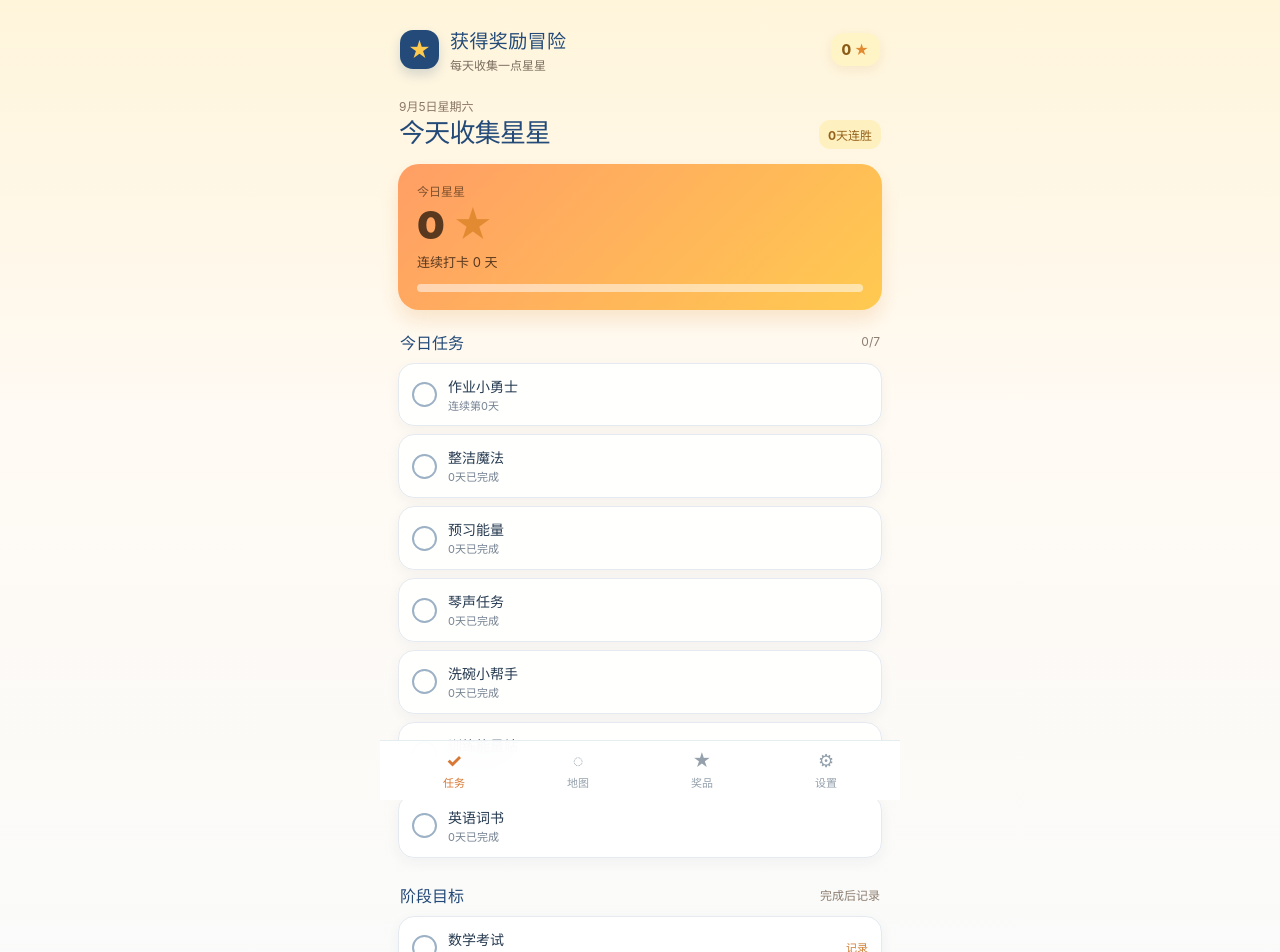
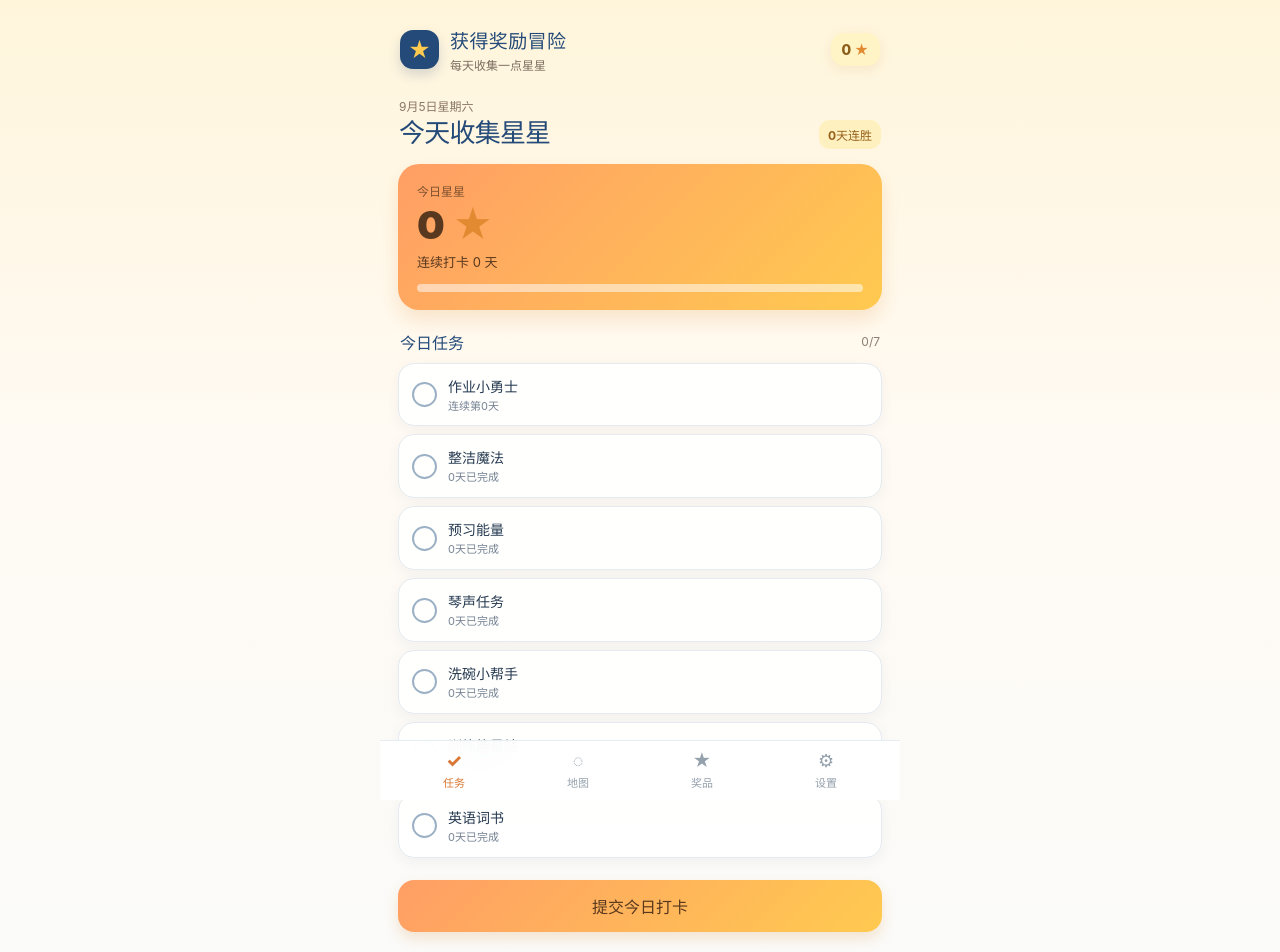
Before and after one commit to willzhan1983/reward-adventure, a React (Vite) app: page / in a window 1280 px wide. Shown: the top 952 px of the page. Built offline with nearby package versions, Linux system fonts and the light colour scheme.

Commit message:
feat: add explicit daily check-in submission

```diff
--- a/src/App.jsx
+++ b/src/App.jsx
@@ -1,6 +1,6 @@
 import React, { useEffect, useMemo, useState } from "react";
 import { dateKeyFromDate, monthKeyFromDate } from "./domain/defaults.js";
-import { ensureCurrentMonth, getMonthSummary, redeemReward, setGoalStatus, toggleDailyCheckIn } from "./domain/calculations.js";
+import { ensureCurrentMonth, getMonthSummary, redeemReward, setGoalStatus, submitDailyCheckIns } from "./domain/calculations.js";
 import { loadState, saveState } from "./domain/storage.js";
 import BottomNav from "./components/BottomNav.jsx";
 import TodayScreen from "./screens/TodayScreen.jsx";
@@ -19,14 +19,14 @@ export default function App() {
   useEffect(() => saveState(state), [state]);
 
   function update(nextState) { setState(nextState); }
-  function toggleTask(taskId, dateKey = dateKeyFromDate(today)) { update(toggleDailyCheckIn(state, dateKey, taskId)); }
+  function submitTasks(taskIds, dateKey = dateKeyFromDate(today)) { update(submitDailyCheckIns(state, dateKey, taskIds)); }
   function toggleGoal(taskId) { update(setGoalStatus(state, monthKey, taskId, !state.months[monthKey]?.goals?.[taskId])); }
   function handleRedeem(rewardId) {
     const result = redeemReward(state, monthKey, rewardId);
     if (!result.ok) window.alert(result.reason); else update(result.state);
   }
 
-  const screenProps = { state, monthKey, summary, today, onToggleTask: toggleTask, onToggleGoal: toggleGoal, onRedeem: handleRedeem, onUpdate: update };
+  const screenProps = { state, monthKey, summary, today, onSubmitTasks: submitTasks, onToggleGoal: toggleGoal, onRedeem: handleRedeem, onUpdate: update };
   return <main className="app-shell">
     <header className="app-header"><div className="brand-mark" aria-hidden="true">★</div><div><h1>获得奖励冒险</h1><p>每天收集一点星星</p></div><div className="points-pill" aria-label={`可用积分${summary.availablePoints}颗星星`}>{summary.availablePoints} <span>★</span></div></header>
     <section className="screen-region">
--- /dev/null
+++ b/src/checkin.css
@@ -0,0 +1,24 @@
+.submit-checkin {
+  width: 100%;
+  margin-top: 14px;
+  padding: 14px;
+  border: 0;
+  border-radius: 16px;
+  background: linear-gradient(135deg, #ff9e65, #ffca50);
+  color: #58381e;
+  font-weight: 900;
+  box-shadow: 0 7px 14px rgba(221, 141, 52, 0.2);
+  cursor: pointer;
+}
+
+.submit-checkin:active {
+  transform: scale(0.985);
+}
+
+.save-confirmation {
+  margin: 10px 0 0;
+  text-align: center;
+  color: #3d9b7b;
+  font-size: 13px;
+  font-weight: 800;
+}
--- a/src/domain/calculations.js
+++ b/src/domain/calculations.js
@@ -94,6 +94,13 @@ export function toggleDailyCheckIn(state, dateKey, taskId) {
   return { ...state, months: { ...state.months, [monthKey]: { ...month, days } } };
 }
 
+export function submitDailyCheckIns(state, dateKey, taskIds) {
+  const monthKey = dateKey.slice(0, 7);
+  const month = monthRecord(state, monthKey);
+  const day = Object.fromEntries(taskIds.map((taskId) => [taskId, true]));
+  return { ...state, months: { ...state.months, [monthKey]: { ...month, days: { ...month.days, [dateKey]: day } } } };
+}
+
 export function setGoalStatus(state, monthKey, taskId, status) {
   const month = monthRecord(state, monthKey);
   const goals = { ...month.goals, [taskId]: Boolean(status) };
--- a/src/screens/TodayScreen.jsx
+++ b/src/screens/TodayScreen.jsx
@@ -1,14 +1,37 @@
-import React from "react";
+import React, { useEffect, useState } from "react";
 import ProgressHero from "../components/ProgressHero.jsx";
 import TaskCard from "../components/TaskCard.jsx";
 import { dateKeyFromDate } from "../domain/defaults.js";
+import "../checkin.css";
 
 const dateText = new Intl.DateTimeFormat("zh-CN", { month: "long", day: "numeric", weekday: "long" });
 
-export default function TodayScreen({ state, monthKey, summary, today, onToggleTask, onToggleGoal }) {
+export default function TodayScreen({ state, monthKey, summary, today, onSubmitTasks, onToggleGoal }) {
   const todayKey = dateKeyFromDate(today);
   const record = state.months[monthKey]?.days?.[todayKey] || {};
+  const savedTaskIds = Object.keys(record).filter((taskId) => record[taskId]).sort().join(",");
   const dailyTasks = state.tasks.filter((task) => task.enabled && task.daily);
   const goalTasks = state.tasks.filter((task) => task.enabled && !task.daily);
-  return <div className="screen-content"><div className="screen-heading"><div><span className="date-line">{dateText.format(today)}</span><h2>今天收集星星</h2></div><span className="streak-badge">{summary.currentHomeworkStreak}天连胜</span></div><ProgressHero summary={summary} /><section className="section-block"><div className="section-title"><h3>今日任务</h3><span>{summary.todayCount}/{dailyTasks.length}</span></div>{dailyTasks.map((task) => <TaskCard key={task.id} task={task} checked={Boolean(record[task.id])} detail={task.id === "homework" ? `连续第${summary.currentHomeworkStreak}天` : `${summary.counts[task.id] || 0}天已完成`} onToggle={() => onToggleTask(task.id)} />)}</section><section className="section-block compact"><div className="section-title"><h3>阶段目标</h3><span>完成后记录</span></div>{goalTasks.map((task) => <TaskCard key={task.id} task={task} manual checked={Boolean(summary.goals[task.id])} detail={summary.goals[task.id] ? "已记录，积分已计入" : task.description} onToggle={() => onToggleGoal(task.id)} />)}</section></div>;
+  const [selected, setSelected] = useState(() => new Set(Object.keys(record).filter((taskId) => record[taskId])));
+  const [submitted, setSubmitted] = useState(false);
+
+  useEffect(() => {
+    setSelected(new Set(savedTaskIds ? savedTaskIds.split(",") : []));
+  }, [savedTaskIds]);
+
+  function toggleSelection(taskId) {
+    setSelected((current) => {
+      const next = new Set(current);
+      if (next.has(taskId)) next.delete(taskId); else next.add(taskId);
+      return next;
+    });
+    setSubmitted(false);
+  }
+
+  function submitToday() {
+    onSubmitTasks([...selected]);
+    setSubmitted(true);
+  }
+
+  return <div className="screen-content"><div className="screen-heading"><div><span className="date-line">{dateText.format(today)}</span><h2>今天收集星星</h2></div><span className="streak-badge">{summary.currentHomeworkStreak}天连胜</span></div><ProgressHero summary={summary} /><section className="section-block"><div className="section-title"><h3>今日任务</h3><span>{selected.size}/{dailyTasks.length}</span></div>{dailyTasks.map((task) => <TaskCard key={task.id} task={task} checked={selected.has(task.id)} detail={task.id === "homework" ? `连续第${summary.currentHomeworkStreak}天` : `${summary.counts[task.id] || 0}天已完成`} onToggle={() => toggleSelection(task.id)} />)}<button className="submit-checkin" onClick={submitToday}>提交今日打卡</button>{submitted && <p className="save-confirmation" role="status">✓ 今日打卡已保存</p>}</section><section className="section-block compact"><div className="section-title"><h3>阶段目标</h3><span>完成后记录</span></div>{goalTasks.map((task) => <TaskCard key={task.id} task={task} manual checked={Boolean(summary.goals[task.id])} detail={summary.goals[task.id] ? "已记录，积分已计入" : task.description} onToggle={() => onToggleGoal(task.id)} />)}</section></div>;
 }
```
Also changed, not shown: 5 other files (tests, documents, lock files or other folders).
